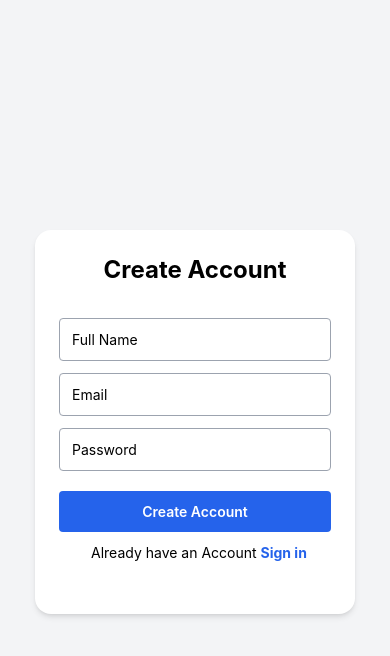
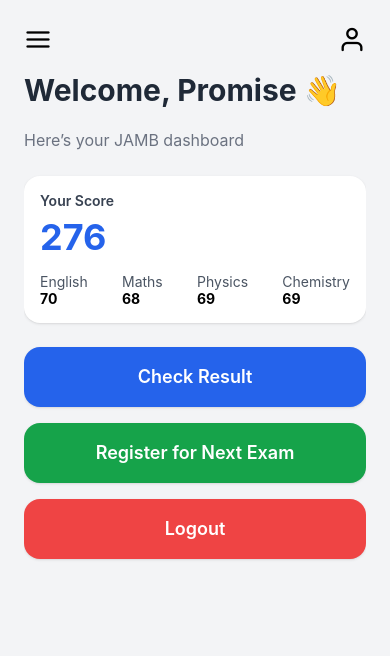
Before and after one commit to Promise278/Jamb-app, a React Native app: screen /Dashboard in a window 390 px wide. Shown: the top 656 px of the page. Built offline with nearby package versions, Linux system fonts and the light colour scheme.

Commit message:
added some changes for the linking and the dashboard

```diff
--- a/App.js
+++ b/App.js
@@ -1,10 +1,21 @@
 import { View } from 'react-native';
+import { NavigationContainer } from '@react-navigation/native';
+import { createNativeStackNavigator } from '@react-navigation/native-stack';
 import Signup from './components/Signup';
+import Signin from './components/Signin';
+import Dashboard from './components/Dashboard'
+
+const Stack = createNativeStackNavigator();
 
 export default function App() {
   return (
-    <View className="flex-1 justify-center items-center bg-gray-100">
-      <Signup />
-    </View>
+      <NavigationContainer>
+        <Stack.Navigator initialRouteName="Signup" screenOptions={{ headerShown: false }}>
+          <Stack.Screen name="Signup" component={Signup} />
+          <Stack.Screen name="Signin" component={Signin} />
+          <Stack.Screen name="Dashboard" component={Dashboard} />
+        </Stack.Navigator>
+      </NavigationContainer>
+    // </View>
   );
 }
--- a/components/Dashboard.jsx
+++ b/components/Dashboard.jsx
@@ -1,9 +1,66 @@
-import { View, Text, TextInput, TouchableOpacity } from 'react-native';
+import React from 'react';
+import { View, Text, TouchableOpacity, ScrollView } from 'react-native';
+import { SafeAreaView } from 'react-native-safe-area-context';
+import { Feather } from '@expo/vector-icons';
 
-export default function Dashboard() {
+export default function Dashboard({ navigation }) {
   return (
-    <View className="">
+    <SafeAreaView className="flex-1 bg-gray-100 px-6 pt-6">
+      <ScrollView showsVerticalScrollIndicator={false}>
+        <View className='flex-row gap-4 justify-between'>
+          <View>
+            <Feather name="menu" size={28} color="black" />
+          </View>
+          <View>
+            <Feather name="user" size={28} color="black" />
+          </View>
+        </View>
+        {/* Header */}
+        <View className="mb-6 flex gap-4 mt-4">
+          <Text className="text-3xl font-bold text-gray-800">Welcome, Promise 👋</Text>
+          <Text className="text-gray-500 text-base mt-1">Here’s your JAMB dashboard</Text>
+        </View>
 
-    </View>
+        {/* Stats Card */}
+        <View className="bg-white p-4 rounded-2xl shadow mb-6">
+          <Text className="text-gray-700 font-semibold mb-2">Your Score</Text>
+          <Text className="text-4xl font-bold text-blue-600">276</Text>
+          <View className="flex-row justify-between mt-4">
+            <View>
+              <Text className="text-gray-600">English</Text>
+              <Text className="font-bold">70</Text>
+            </View>
+            <View>
+              <Text className="text-gray-600">Maths</Text>
+              <Text className="font-bold">68</Text>
+            </View>
+            <View>
+              <Text className="text-gray-600">Physics</Text>
+              <Text className="font-bold">69</Text>
+            </View>
+            <View>
+              <Text className="text-gray-600">Chemistry</Text>
+              <Text className="font-bold">69</Text>
+            </View>
+          </View>
+        </View>
+
+        {/* Actions */}
+        <View className="space-y-4">
+          <TouchableOpacity className="bg-blue-600 py-4 rounded-2xl shadow">
+            <Text className="text-white text-center font-semibold text-lg">Check Result</Text>
+          </TouchableOpacity>
+
+          <TouchableOpacity className="bg-green-600 py-4 rounded-2xl shadow">
+            <Text className="text-white text-center font-semibold text-lg">Register for Next Exam</Text>
+          </TouchableOpacity>
+
+          <TouchableOpacity onPress={() => navigation.navigate('Signin')} className="bg-red-500 py-4 rounded-2xl shadow">
+            <Text className="text-white text-center font-semibold text-lg">Logout</Text>
+          </TouchableOpacity>
+        </View>
+
+      </ScrollView>
+    </SafeAreaView>
   );
 }
--- a/components/Signin.jsx
+++ b/components/Signin.jsx
@@ -1,8 +1,9 @@
-import { View, Text, TextInput, TouchableOpacity } from 'react-native';
+import { View, Text, TextInput, TouchableOpacity, SafeAreaView } from 'react-native';
 
-export default function Signin() {
+export default function Signin({ navigation }) {
   return (
-    <View className="p-6 bg-white w-80 h-64 rounded-2xl shadow-md">
+    <SafeAreaView>
+      <View className="p-6 bg-white w-80 h-72 rounded-2xl shadow-md mt-60 ml-5">
         <Text className="text-2xl font-bold mb-4 text-center">Sign In</Text>
 
         <TextInput
@@ -16,9 +17,10 @@ export default function Signin() {
           secureTextEntry
         />
 
-      <TouchableOpacity className="bg-blue-600 p-3 rounded mt-2">
+        <TouchableOpacity onPress={() => navigation.navigate('Dashboard')} className="bg-blue-600 p-3 rounded mt-2">
           <Text className="text-white text-center font-semibold">Log In</Text>
         </TouchableOpacity>
       </View>
+    </SafeAreaView>
   );
 }
--- a/components/Signup.jsx
+++ b/components/Signup.jsx
@@ -1,11 +1,13 @@
 import React, { useState } from 'react';
-import { View, Text, TextInput, TouchableOpacity, Alert } from 'react-native';
+import { View, Text, TextInput, TouchableOpacity, Alert, SafeAreaView } from 'react-native';
+import Signin from './Signin';
 
 
-export default function Signup() {
+export default function Signup({ navigation }) {
 
   return (
-    <View className="p-6 bg-white w-80 h-96 rounded-2xl shadow-md">
+    <SafeAreaView>
+      <View className="p-6 bg-white w-80 h-96 rounded-2xl shadow-md mt-56 ml-5">
         <Text className="text-2xl font-bold mb-4 text-center">Create Account</Text>
 
         <TextInput
@@ -24,11 +26,12 @@ export default function Signup() {
         />
 
 
-      <TouchableOpacity className="bg-blue-600 p-3 rounded mt-2">
+        <TouchableOpacity onPress={() => Alert.alert("Registration Complete", "Thank you for registering!") || navigation.navigate('Signin')} className="bg-blue-600 p-3 rounded mt-2">
           <Text className="text-white text-center font-semibold">Create Account</Text>
         </TouchableOpacity>
 
-      <Text className="pt-3 pl-8">Already have an Account <Text className="text-blue-600 font-bold">Sign in</Text></Text>
+        <Text className="pt-3 pl-8">Already have an Account? <Text onPress={() => navigation.navigate('Signin')} className="text-blue-600 font-bold">Sign in</Text></Text>
       </View>
+    </SafeAreaView>
   )
 }
```
Also changed, not shown: package.json (+5 -4 lines), 1 other file (tests, documents, lock files or other folders). Lines whose indentation alone changed are shown as unchanged.
